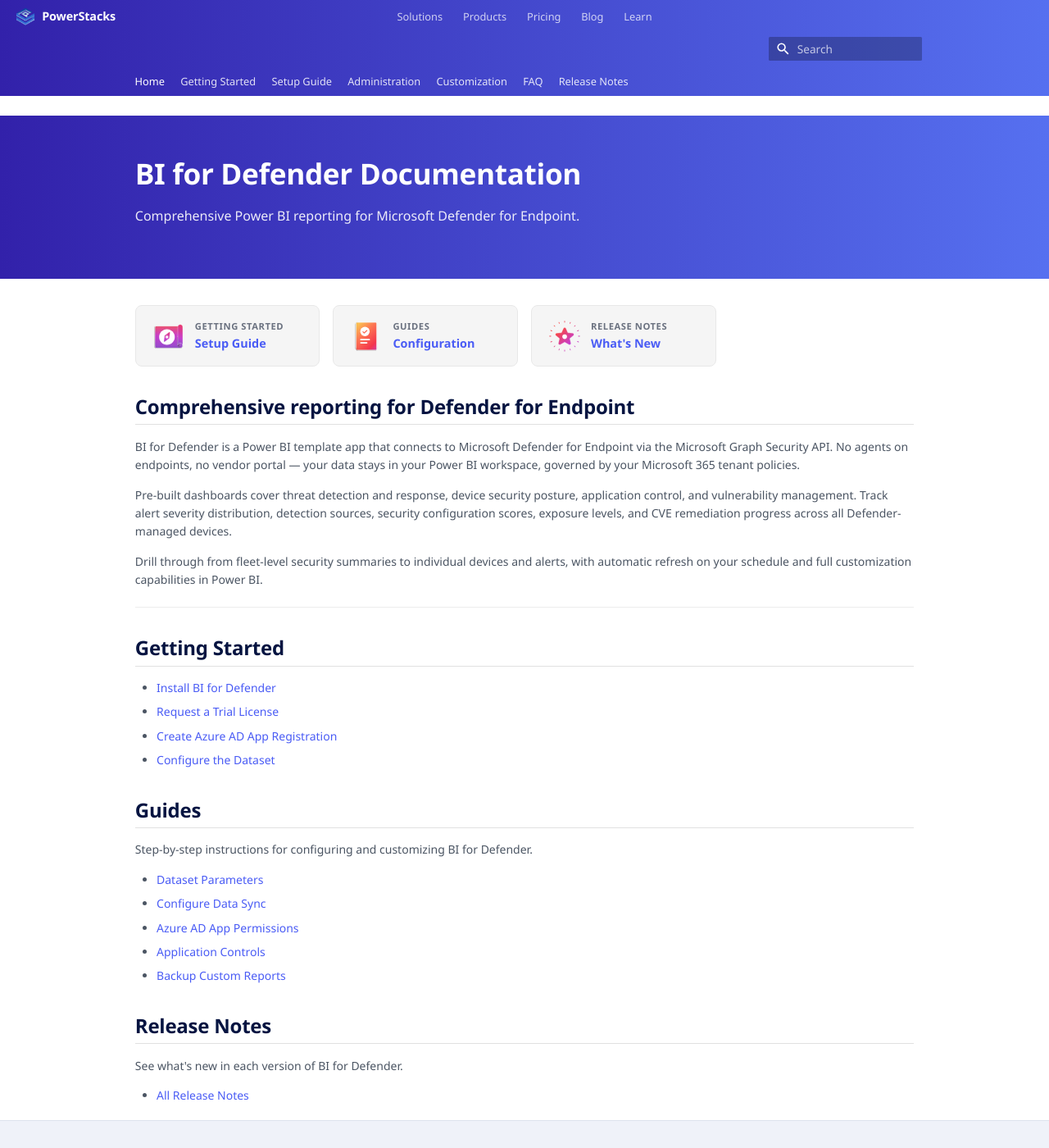
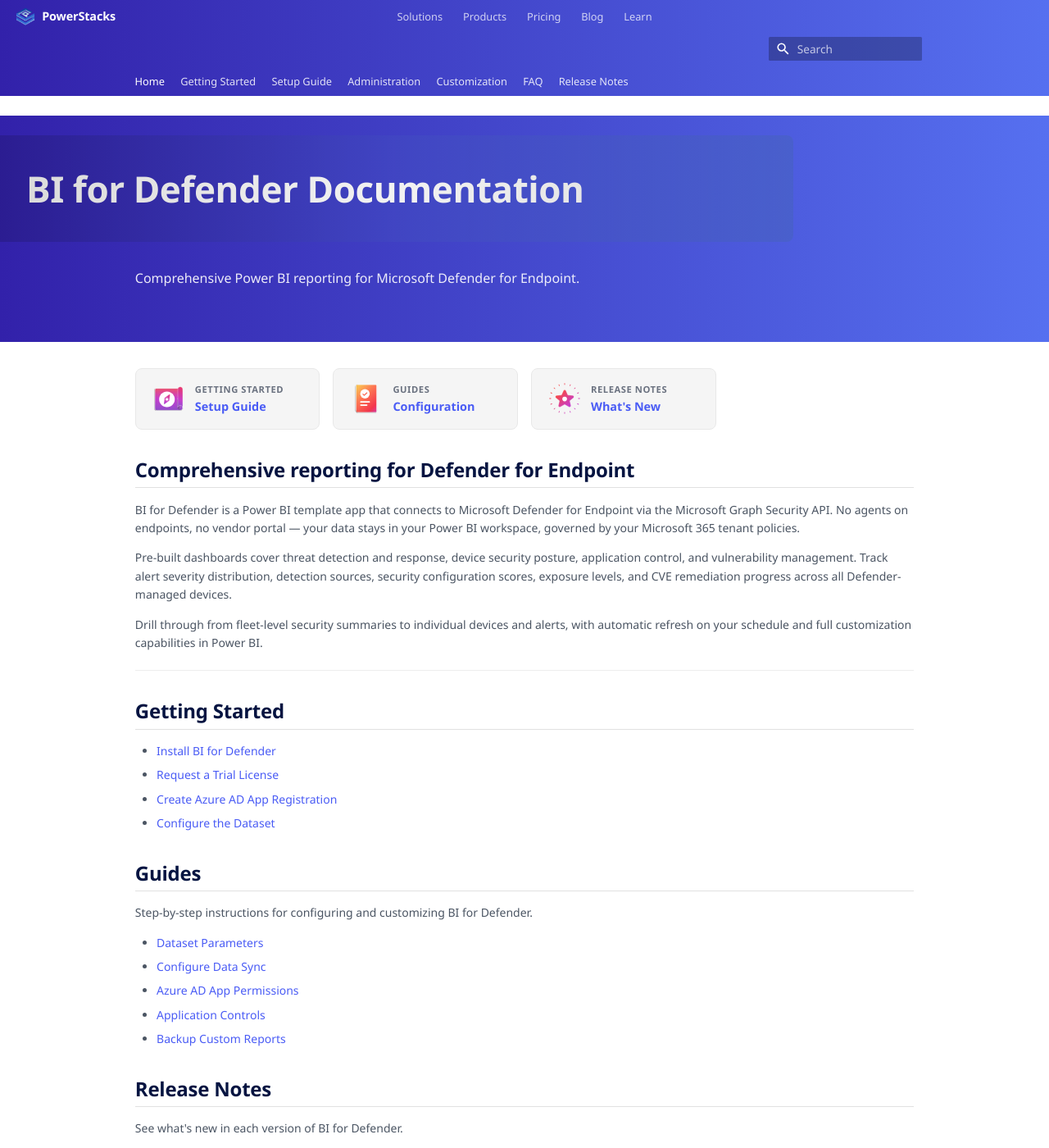
Before and after one commit to powerstacks-corp/BI-for-Defender, an MkDocs documentation site: the page built from docs/index.md, in a window 1280 px wide and 1400 px high. Shown: the whole window at 82% size. Built offline with MkDocs 1.6.1 and Material for MkDocs 9.7.7, drawn with Linux system fonts in a browser that asks for light colours; comment, search, counter and statistics services are not loaded.

Commit message:
Style page title h1 as a hero block to match website design

```diff
--- a/docs/stylesheets/microsoft-learn.css
+++ b/docs/stylesheets/microsoft-learn.css
@@ -882,3 +882,58 @@ html {
 .md-sidebar--secondary {
   padding-top: 1.5rem;
 }
+
+/* ── Hero-style page titles (matches website Hero component) ────────── */
+
+/* Style the first h1 of each page as a hero block with gradient background */
+.md-typeset h1:first-of-type {
+  background: linear-gradient(90deg, #3221AA 0%, #5670F0 100%);
+  color: #ffffff !important;
+  font-size: 2.25rem;
+  font-weight: 700;
+  line-height: 1.15;
+  letter-spacing: -0.01em;
+  padding: 2rem 2rem;
+  margin: -1.5rem -1.5rem 2rem -1.5rem;
+  border-radius: 8px;
+  border: none;
+  position: relative;
+  overflow: hidden;
+}
+
+/* Subtle vignette overlay matching the website's hero styling */
+.md-typeset h1:first-of-type::before {
+  content: "";
+  position: absolute;
+  inset: 0;
+  background: linear-gradient(
+    90deg,
+    rgba(0, 0, 0, 0.15) 0%,
+    rgba(0, 0, 0, 0.05) 50%,
+    rgba(0, 0, 0, 0.15) 100%
+  );
+  pointer-events: none;
+}
+
+/* Dark mode: subtly different gradient endpoints */
+[data-md-color-scheme="slate"] .md-typeset h1:first-of-type {
+  background: linear-gradient(90deg, #1e1380 0%, #3a4ec4 100%);
+}
+
+/* Slightly larger on bigger screens */
+@media (min-width: 1220px) {
+  .md-typeset h1:first-of-type {
+    font-size: 2.75rem;
+    padding: 2.5rem 2.5rem;
+  }
+}
+
+/* Mobile: tighten up */
+@media (max-width: 600px) {
+  .md-typeset h1:first-of-type {
+    font-size: 1.75rem;
+    padding: 1.5rem 1.25rem;
+    margin: -1rem -1rem 1.5rem -1rem;
+    border-radius: 6px;
+  }
+}
```
